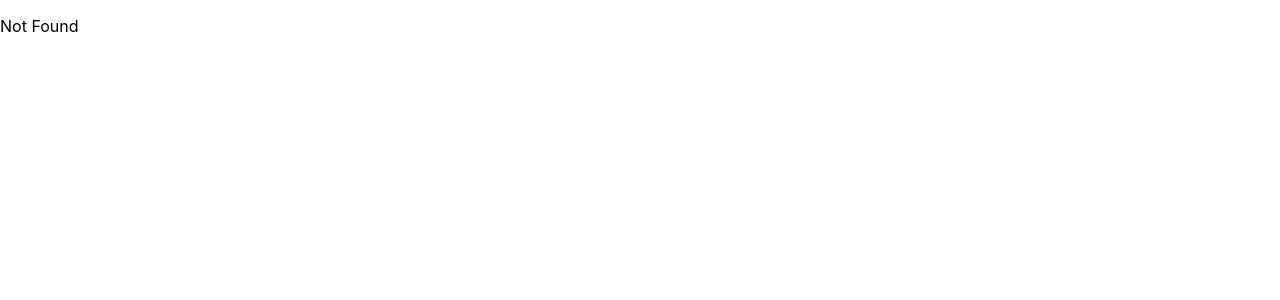
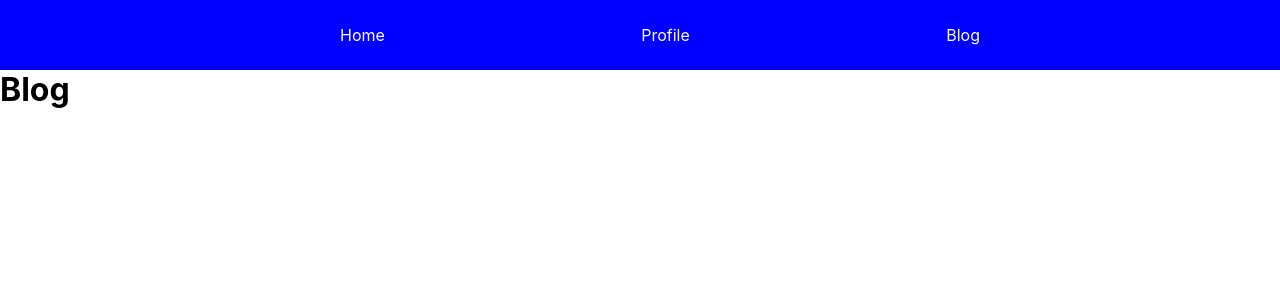
Before and after one commit to montesp/react-router-example, a React (Create React App) app: page /#/blog in a window 1280 px wide. Shown: the top 300 px of the page. Built offline with nearby package versions, Linux system fonts and the light colour scheme.

Commit message:
create menu component with styles

```diff
--- a/src/App.js
+++ b/src/App.js
@@ -1,15 +1,19 @@
 import { HashRouter, Routes, Route } from 'react-router-dom'
+import { Home } from './components/Home';
+import { Blog } from './components/Blog';
+import { Profile } from './components/Profile';
+import { Menu } from './components/Menu';
 
 function App() {
   return (
     <>
       <HashRouter>
-        {/* <Menu/> */}
+        <Menu/>
 
         <Routes>
-          {/* <Route path='/' element={<Home/>} />
+          <Route path='/' element={<Home/>} />
           <Route path='/blog' element={<Blog/>} />
-          <Route path='/profile' element={<Profile/>} /> */}
+          <Route path='/profile' element={<Profile/>} />
           <Route path='*' element={<p>Not Found</p>} />
 
         </Routes>
--- /dev/null
+++ b/src/components/Blog.jsx
@@ -0,0 +1,9 @@
+import React from "react";
+
+function Blog() {
+  return (
+    <h1>Blog</h1>
+  );
+}
+
+export { Blog };
--- /dev/null
+++ b/src/components/Home.jsx
@@ -0,0 +1,9 @@
+import React from "react";
+
+function Home() {
+  return (
+    <h1>Home</h1>
+  );
+}
+
+export { Home };
--- /dev/null
+++ b/src/components/Menu.css
@@ -0,0 +1,38 @@
+* {
+  margin: 0;
+}
+
+.header {
+  width: 100%;
+  height: 70px;
+  background-color: blue;
+  margin: 0;
+  padding: 0;
+}
+
+.header p {
+  margin: 0;
+}
+
+.header nav {
+  width: 100%;
+}
+
+.header nav ul {
+  width: 50%;
+  height: 70px;
+  display: flex;
+  justify-content: space-between;
+  align-items: center;
+  margin: 0 auto;
+  list-style-type: none;
+}
+
+.header nav ul li a {
+  text-decoration: none;
+  color: white;
+}
+
+.header nav ul li a:hover {
+  color: black;
+}
--- /dev/null
+++ b/src/components/Menu.jsx
@@ -0,0 +1,24 @@
+import React from "react";
+import './Menu.css';
+
+function Menu() {
+  return (
+    <header className="header">
+      <nav>
+        <ul>
+          <li>
+            <a href="/">Home</a>
+          </li>
+          <li>
+            <a href="/#/profile">Profile</a>
+          </li>
+          <li>
+            <a href="/#/blog">Blog</a>
+          </li>
+        </ul>
+      </nav>
+    </header>
+  );
+}
+
+export { Menu };
--- /dev/null
+++ b/src/components/Profile.jsx
@@ -0,0 +1,9 @@
+import React from "react";
+
+function Profile() {
+  return (
+    <h1>Perfil</h1>
+  );
+}
+
+export { Profile };
```
